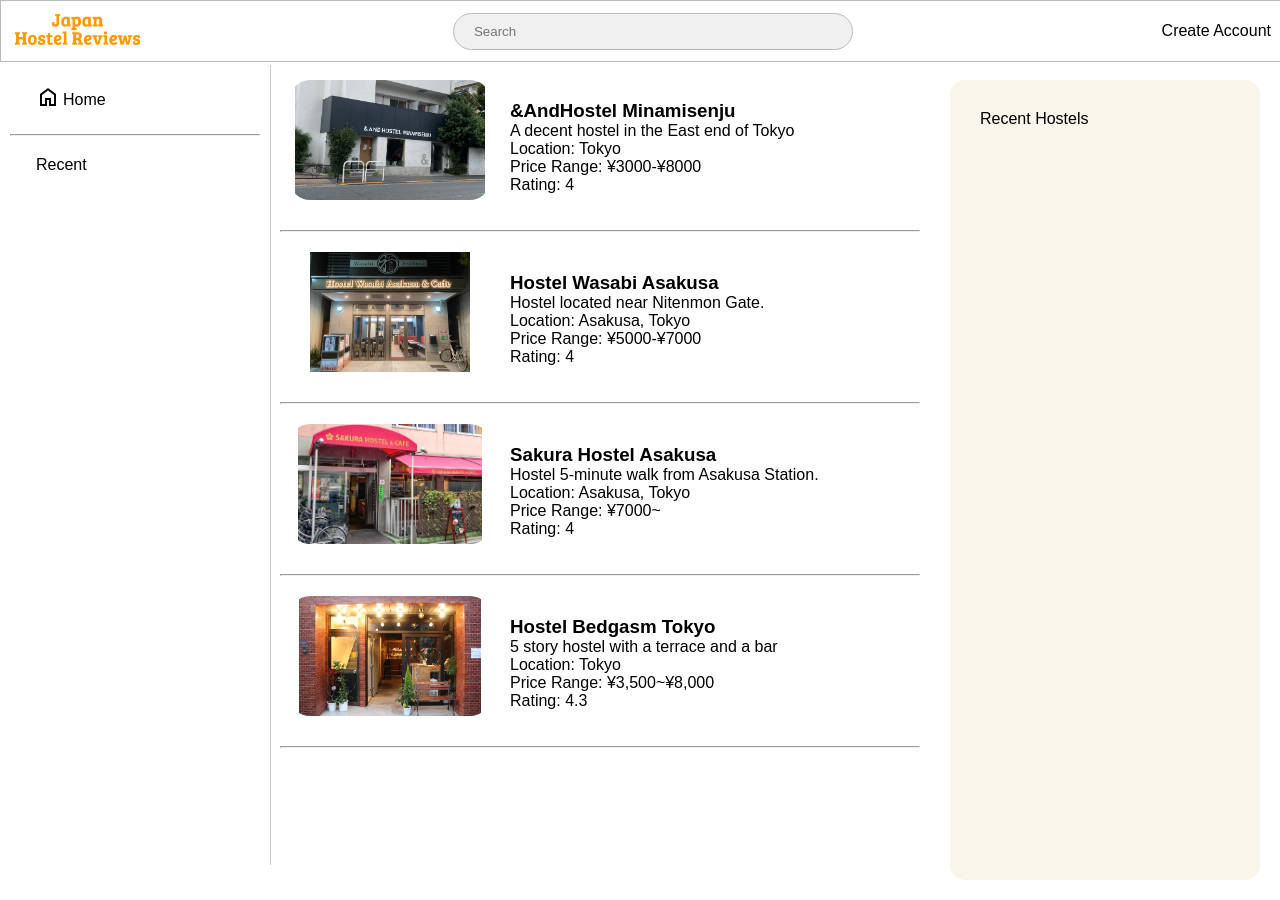
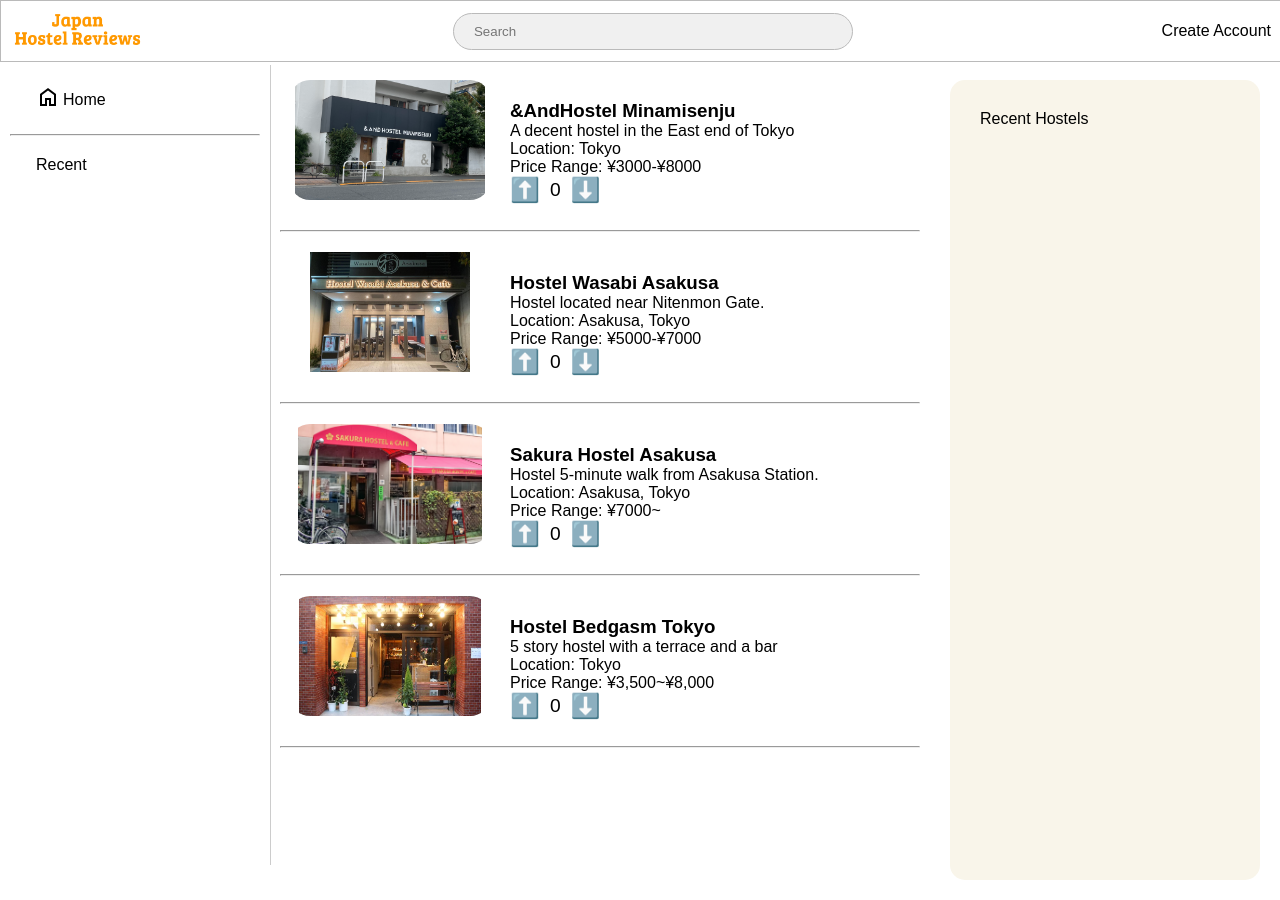
Before and after one commit to lyuhiroyama/japanhostelreviews.com, a PHP site: page / in a window 1280 px wide. Run offline with PHP 8.4, Linux system fonts and the light colour scheme; data comes from the database, SQL or seed files in the repository.

Commit message:
Rid 'rating' col. Add voting cols

```diff
--- a/center_panel.php
+++ b/center_panel.php
@@ -58,7 +58,12 @@
                                         <p>${hostel.description}</p>
                                         <p>Location: ${hostel.location}</p>
                                         <p>Price Range: ${hostel.price_range}</p>
-                                        <p>Rating: ${hostel.rating}</p>
+                                        <div class="voting-container">
+                                            <button class="upvote" data-id="${hostel.id}">⬆️</button>
+                                            <span class="vote-count">${hostel.upvote - hostel.downvote}</span>
+                                            <button class="downvote" data-id="${hostel.id}">⬇️</button>
+                                        </div>
+
                                     </div>
                                 </div>
 
--- a/db_connect.php
+++ b/db_connect.php
@@ -10,7 +10,8 @@ try {
         name TEXT NOT NULL,
         location TEXT,
         price_range TEXT,
-        rating REAL,
+        upvote INTEGER DEFAULT 0,
+        downvote INTEGER DEFAULT 0,
         description TEXT,
         thumbnail TEXT
     )");
@@ -19,7 +20,7 @@ try {
         id INTEGER PRIMARY KEY AUTOINCREMENT,
         hostel_id INTEGER,
         user_name TEXT NOT NULL,
-        rating REAL,
+        rating INTEGER,
         review_text TEXT,
         date_posted DATETIME DEFAULT CURRENT_TIMESTAMP,
         FOREIGN KEY (hostel_id) REFERENCES hostels(id) ON DELETE CASCADE
--- a/styles.css
+++ b/styles.css
@@ -14,3 +14,20 @@ hr {
 img {
     border-radius: 20px;
 }
+
+.voting-container {
+    display: flex;
+    align-items: center;
+}
+
+.voting-container button {
+    background: none;
+    border: none;
+    cursor: pointer;
+    font-size: 1.5em;
+}
+
+.vote-count {
+    margin: 0 10px;
+    font-size: 1.2em;
+}
--- /dev/null
+++ b/update_vote.php
@@ -0,0 +1,5 @@
+<?php
+
+
+
+?>
```
Also changed, not shown: get_reviews.php (deleted), hostel_site.sqlite.
